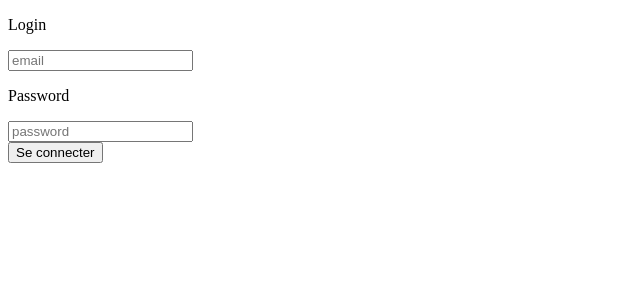
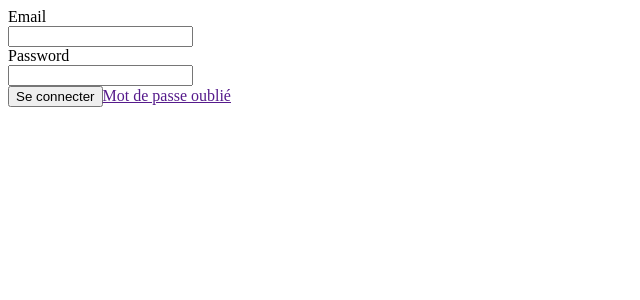
Before and after one commit to MathiasP39/front_footfix, a React (Vite) app: page / in a window 1280 px wide. Shown: the top 300 px of the page, without its empty margins (0-640 px from the left). Built offline with nearby package versions, Linux system fonts and the light colour scheme.

Commit message:
Initialisation du projet par création d'un page de Login succinte

```diff
--- a/package.json
+++ b/package.json
@@ -11,7 +11,8 @@
   },
   "dependencies": {
     "react": "^18.2.0",
-    "react-dom": "^18.2.0"
+    "react-dom": "^18.2.0",
+    "react-hook-form": "^7.51.3"
   },
   "devDependencies": {
     "@types/react": "^18.2.66",
--- a/src/Login.tsx
+++ b/src/Login.tsx
@@ -1,16 +1,49 @@
+import { Path, useForm, UseFormRegister, SubmitHandler } from "react-hook-form"
+
+interface IFormValues {
+  Email: string
+  Password: string
+}
+
+type InputProps = {
+  label: Path<IFormValues>
+  register: UseFormRegister<IFormValues>
+  type:string
+  required: boolean
+}
+
+const Input = ({ label, register, required, type }: InputProps) => (
+  <>
+    <label>{label}</label>
+    <br />
+    <input type ={type} {...register(label, { required })} />
+  </>
+)
 
 function Login() {
+
+  function handleForgotPassword (e:React.MouseEvent<HTMLAnchorElement>) {
+    e.preventDefault()
+    console.log(e.currentTarget)
+    //Do something (redirect to another page)
+  }
+
+  const { register, handleSubmit } = useForm<IFormValues>()
+
+  const onSubmit: SubmitHandler<IFormValues> = (data) => {
+    alert(JSON.stringify(data))
+  }
 
   return (
     <>
       <div>
-        <form>
-        <p>Login </p>
-        <input name="email" maxLength={100} pattern="email" placeholder="email"></input>
-        <p>Password</p>
-        <input name ="password" type="password" maxLength={50} placeholder="password"></input>
+        <form onSubmit={handleSubmit(onSubmit)}>
+        <Input label="Email" register={register} required type="email"/>
+        <br />
+        <Input label="Password" register={register} required type="password"/>
         <br></br>
         <button type="submit">Se connecter</button>
+        <a href = "" onClick={handleForgotPassword}>Mot de passe oublié</a>
         </form>
       </div>
     </>
```
Also changed, not shown: 1 other file (tests, documents, lock files or other folders).
